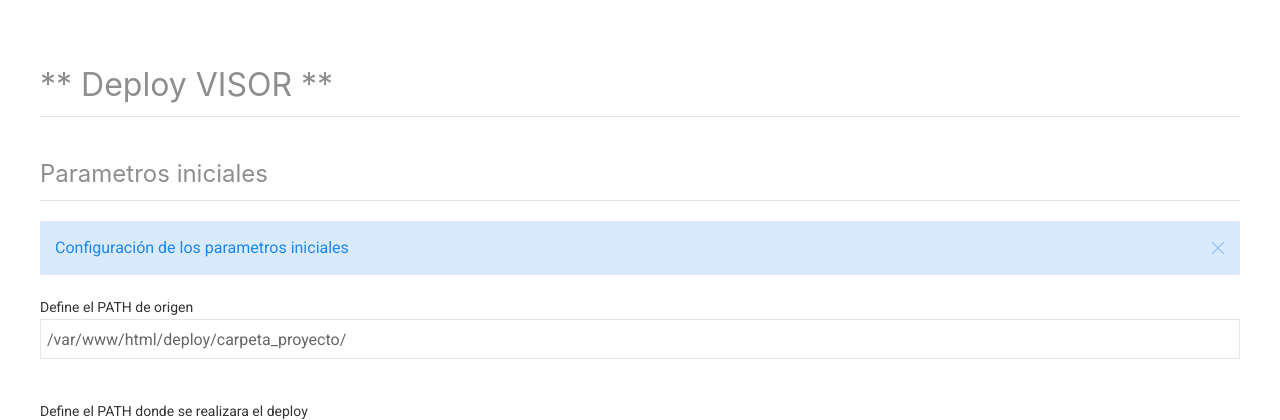
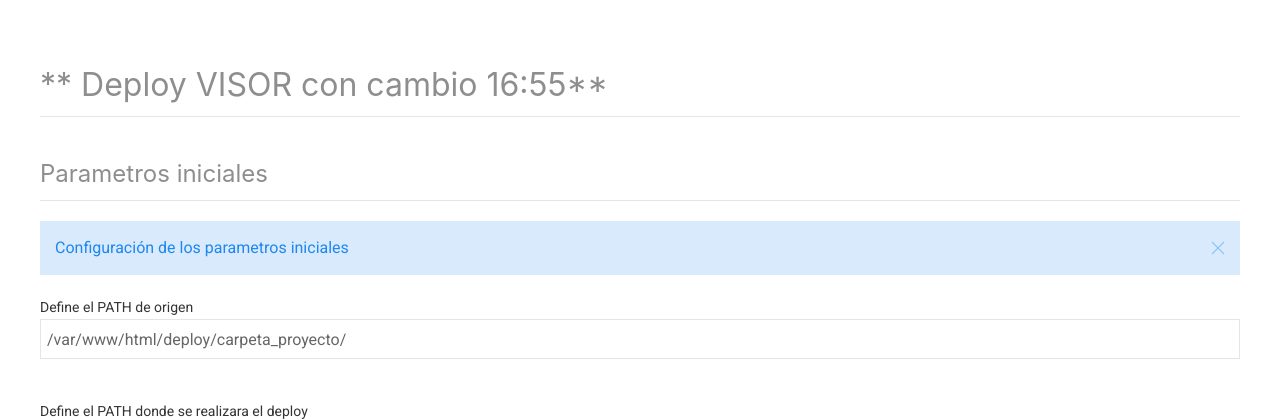
Before and after one commit to islas333/deploy_tito_tools, a PHP site: page /prueba.php in a window 1280 px wide. Shown: the top 420 px of the page. Run offline with PHP 8.4, Linux system fonts and the light colour scheme; some libraries are stand-ins or nearby versions.

Commit message:
Pruebas con fecha

```diff
--- a/prueba.php
+++ b/prueba.php
@@ -41,7 +41,7 @@
 	<div class="uk-container deploy-home">
 
 		<br>
-		<h2 class="uk-heading-divider">** Deploy VISOR **</h2>
+		<h2 class="uk-heading-divider">** Deploy VISOR con cambio 16:55**</h2>
 
 		<h3 class="uk-heading-divider">Parametros iniciales</h3>
 		<div class="uk-alert-primary" uk-alert>
```
